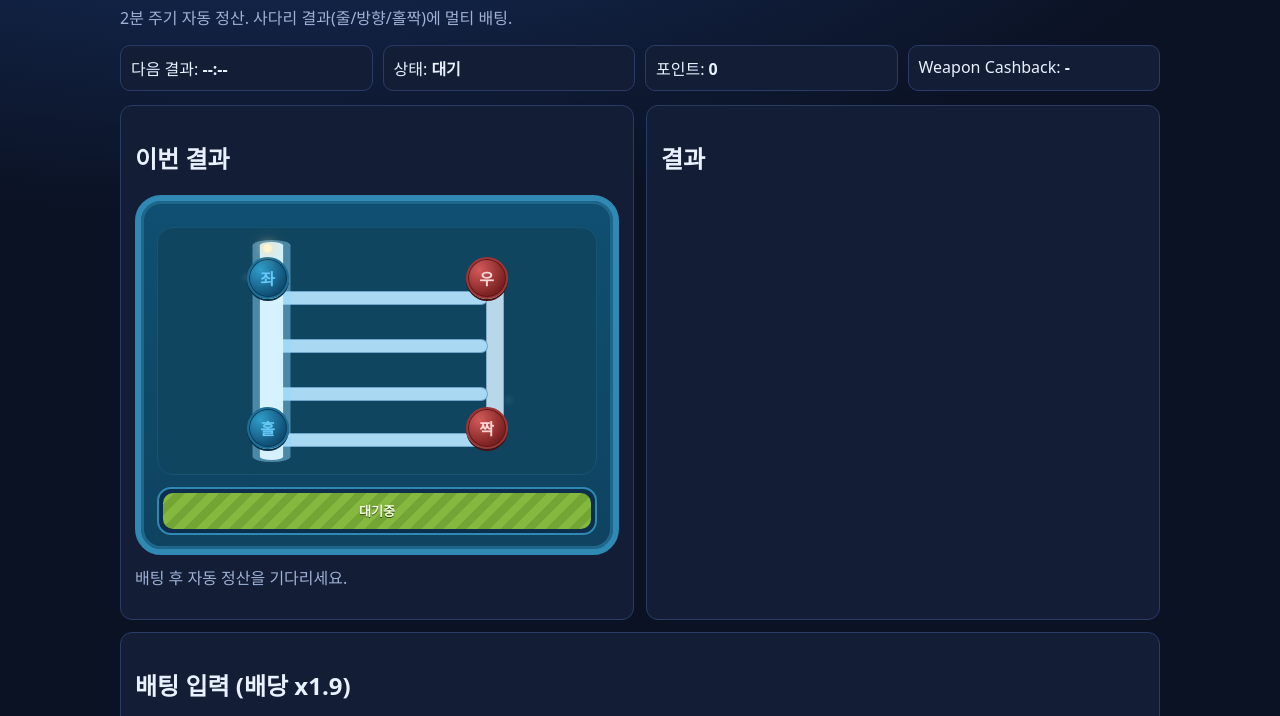
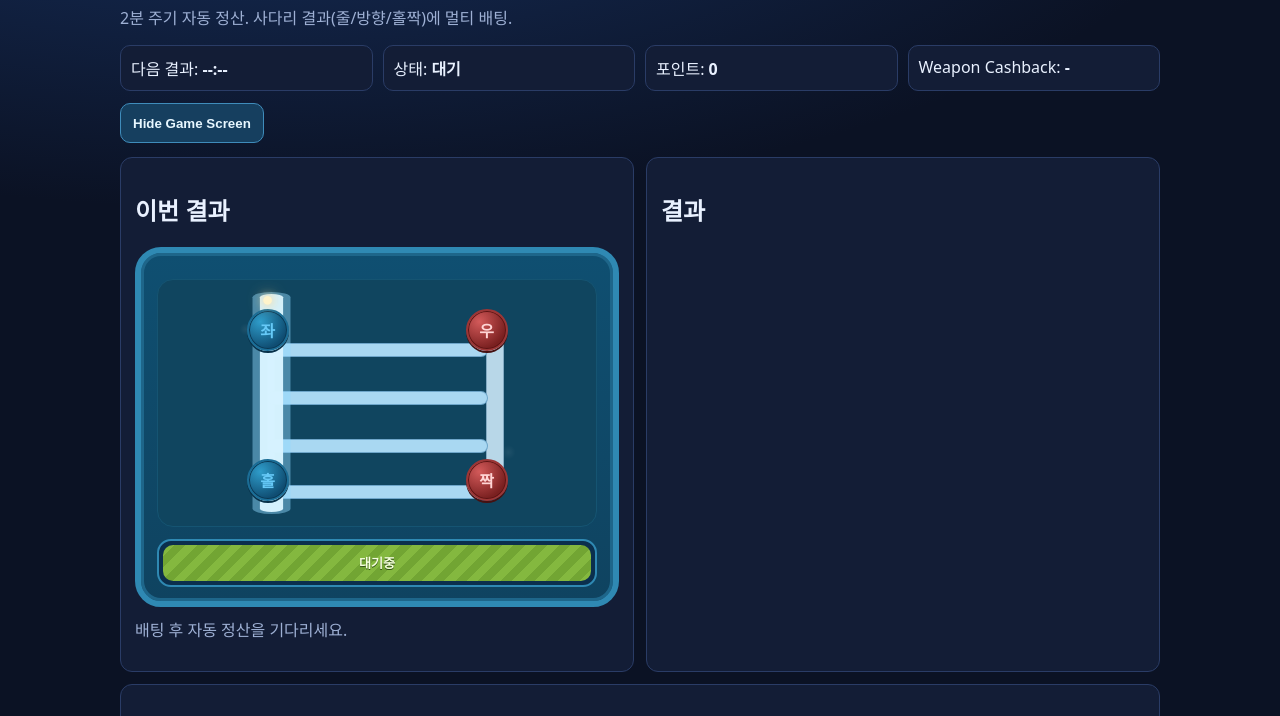
Before and after one commit to secgsgs1-gif/secgameworld, a plain HTML site: page games/category-26-power-ladder/index.html in a window 1280 px wide. Shown: the part 66-782 px from the top of the page. Drawn offline with Linux system fonts and the light colour scheme; no server answers.

Commit message:
Add hide/show game screen toggle to power ladder

```diff
--- a/games/category-26-power-ladder/index.html
+++ b/games/category-26-power-ladder/index.html
@@ -18,7 +18,19 @@
       <p>Weapon Cashback: <strong id="weapon-bonus">-</strong></p>
     </section>
 
-    <section class="board">
+    <div class="visual-toggle-row">
+      <button
+        id="toggle-game-visual"
+        type="button"
+        data-visual-toggle
+        data-visual-target="#game-visual"
+        data-show-label="Show Game Screen"
+        data-hide-label="Hide Game Screen"
+        aria-expanded="true"
+      >Hide Game Screen</button>
+    </div>
+
+    <section id="game-visual" class="board game-visual">
       <div class="result-card">
         <h2>이번 결과</h2>
         <div class="ladder-wrap">
@@ -84,6 +96,7 @@
   <script>window.APP_ROOT = "../../";</script>
   <script type="module" src="../../shared/auth-guard.js?v=20260224m"></script>
   <script type="module" src="../../shared/game-access.js?v=20260227a"></script>
+  <script type="module" src="../../shared/visual-toggle.js?v=20260225a"></script>
   <script type="module" src="game.js?v=20260227k"></script>
 </body>
 </html>
--- a/games/category-26-power-ladder/styles.css
+++ b/games/category-26-power-ladder/styles.css
@@ -39,6 +39,17 @@ h1 { margin: 0; }
   display: grid;
   grid-template-columns: 1fr 1fr;
   gap: 12px;
+}
+.visual-toggle-row {
+  margin-top: 12px;
+}
+.visual-toggle-row button {
+  border: 1px solid #3f8cbb;
+  border-radius: 10px;
+  background: #163f5f;
+  color: #e7f7ff;
+  padding: 8px 12px;
+  font-weight: 700;
 }
 .result-card, .history-card, .bet-panel, .bettors {
   background: var(--panel);
```
